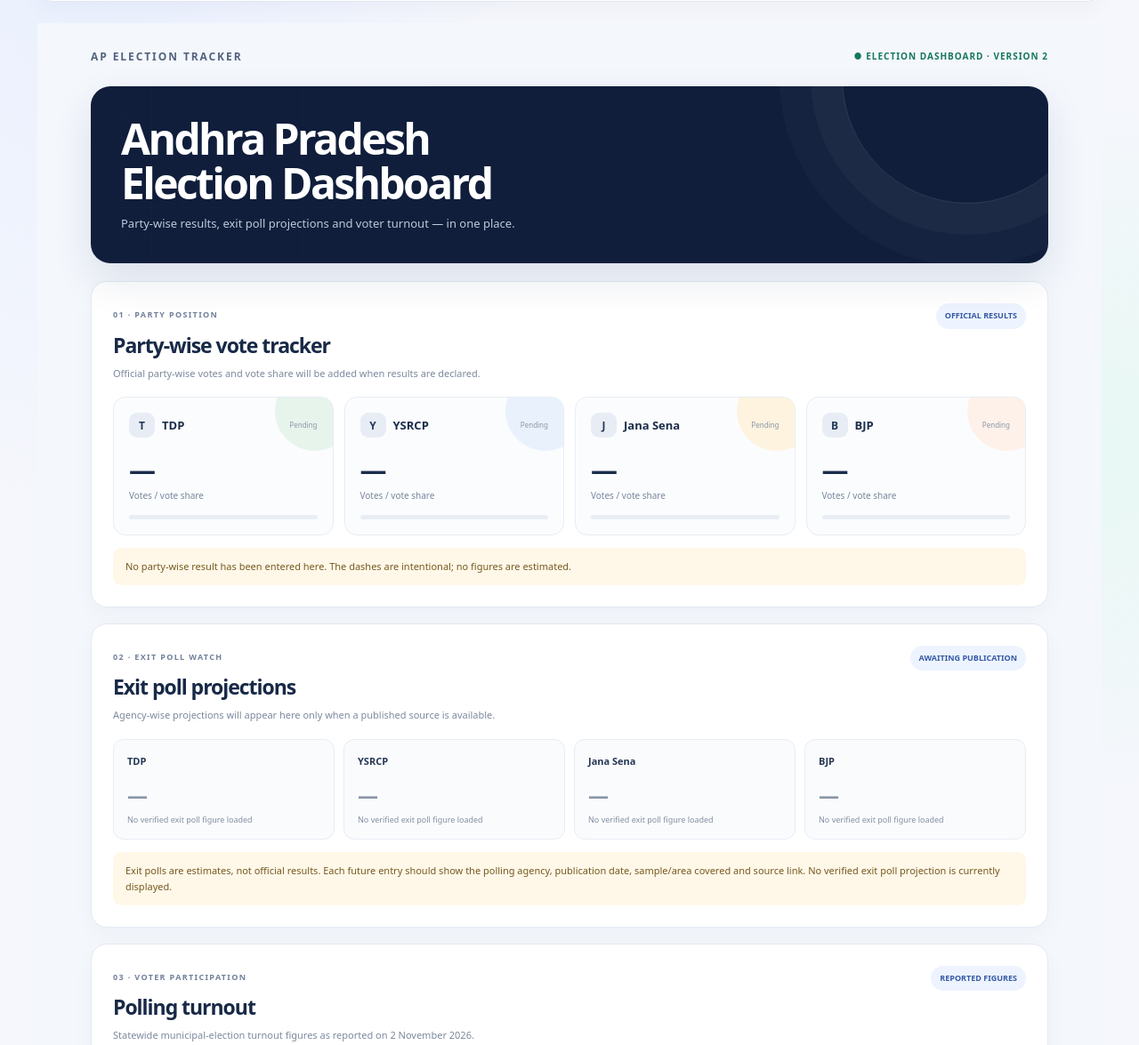
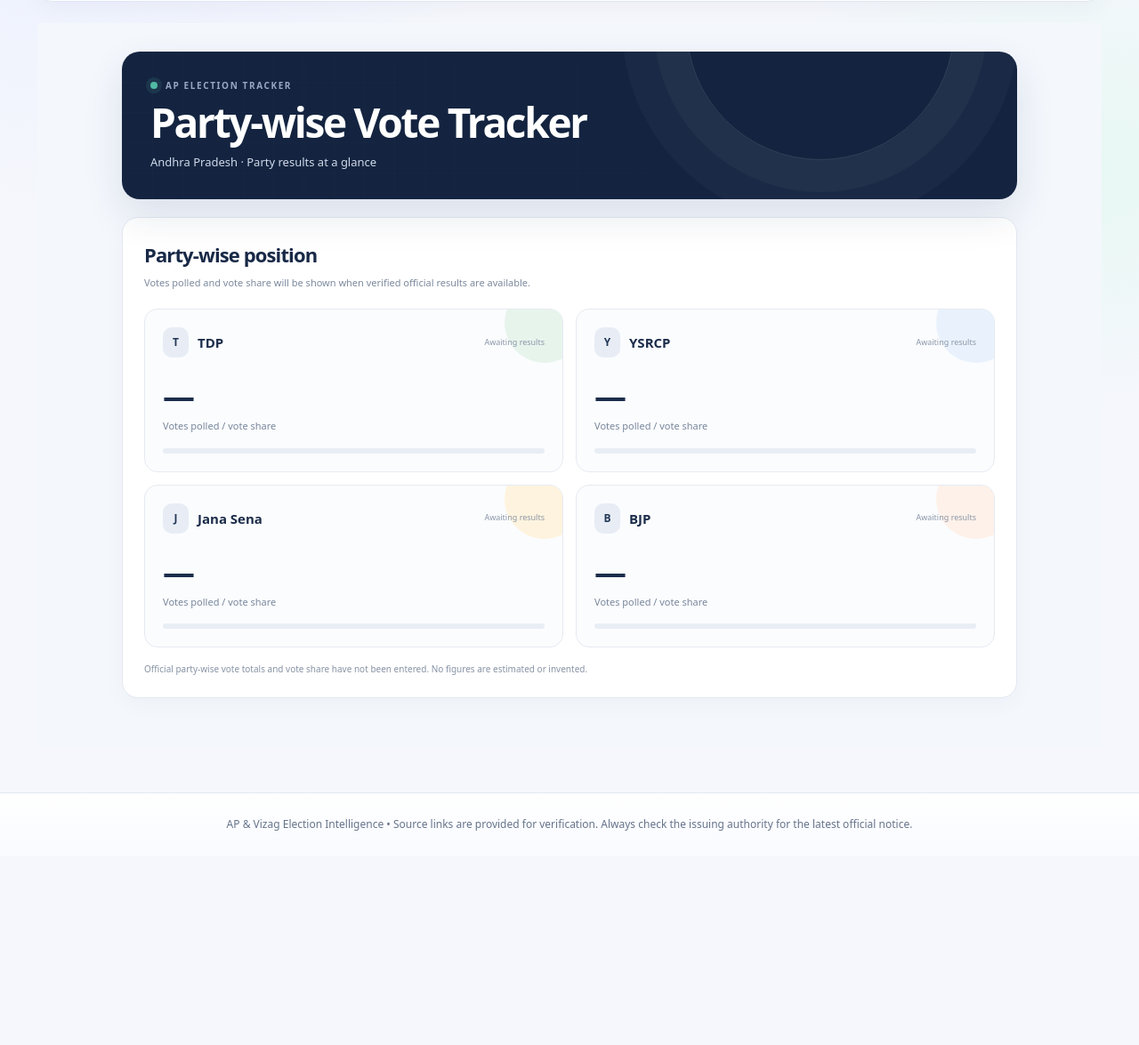
Before and after one commit to devops-integrated/ap-vizag-election-tracker, a plain HTML site: page index.html in a window 1280 px wide. Shown: the part 444-1619 px from the top of the page at 89% size. After the commit the page ends 1407 px from the top, so only its background shows below. Drawn offline with Linux system fonts and the light colour scheme.

Commit message:
Keep homepage focused only on party-wise vote tracker

```diff
--- a/index.html
+++ b/index.html
@@ -345,87 +345,45 @@ button:focus-visible,a:focus-visible,input:focus-visible,select:focus-visible{ou
 </nav>
 <section id="dashboard" class="view">
 <style>
-/* Minimal party + polling dashboard */
-#dashboard{background:#f4f7fc;padding:28px 0 54px}
-#dashboard .simple-shell{max-width:1120px;margin:0 auto;padding:0 22px}
-#dashboard .simple-top{display:flex;justify-content:space-between;align-items:center;gap:16px;margin-bottom:24px}
-#dashboard .simple-brand{font-size:12px;font-weight:900;letter-spacing:.16em;color:#52627e}
-#dashboard .simple-live{font-size:10px;font-weight:800;letter-spacing:.1em;color:#16765e}
-#dashboard .simple-hero{padding:34px;border-radius:22px;background:#101e3b;color:#fff;margin-bottom:20px;position:relative;overflow:hidden}
-#dashboard .simple-hero:after{content:"";position:absolute;width:280px;height:280px;border:1px solid #ffffff20;border-radius:50%;right:-50px;top:-150px;box-shadow:0 0 0 35px #ffffff08,0 0 0 70px #ffffff06}
-#dashboard .simple-hero h2{font-size:clamp(30px,5vw,48px);line-height:1.04;letter-spacing:-.055em;margin:0 0 9px;position:relative;z-index:1}
-#dashboard .simple-hero p{margin:0;color:#bdc9dc;font-size:13px;position:relative;z-index:1}
-#dashboard .simple-section{background:#fff;border:1px solid #e3e9f2;border-radius:18px;padding:24px;margin:18px 0;box-shadow:0 8px 26px #162b4d08}
-#dashboard .simple-section-head{display:flex;justify-content:space-between;align-items:flex-start;gap:12px;margin-bottom:18px}
-#dashboard .simple-eyebrow{font-size:9px;letter-spacing:.15em;font-weight:900;color:#71809a}
-#dashboard .simple-section h3{font-size:23px;letter-spacing:-.045em;color:#182947;margin:6px 0 4px}
-#dashboard .simple-section-head p{font-size:11px;color:#7c899d;margin:0}
-#dashboard .simple-tag{padding:7px 10px;border-radius:20px;background:#edf4ff;color:#3659a4;font-size:9px;font-weight:850;white-space:nowrap}
-#dashboard .party-grid{display:grid;grid-template-columns:repeat(4,minmax(0,1fr));gap:12px}
-#dashboard .party-card{border:1px solid #e8edf4;border-radius:14px;padding:17px;background:#fbfcfe;min-width:0}
-#dashboard .party-card-top{display:flex;align-items:center;gap:8px;flex-wrap:wrap}
-#dashboard .party-mark{width:28px;height:28px;border-radius:9px;display:grid;place-items:center;background:#e8edf5;color:#243958;font-weight:900}
-#dashboard .party-name{font-size:13px;font-weight:900;color:#1b2c49}
-#dashboard .party-status{font-size:8px;color:#8b96a8;margin-left:auto}
-#dashboard .party-number{font-size:30px;line-height:1.2;font-weight:900;letter-spacing:-.05em;color:#1b2d4b;margin-top:19px}
-#dashboard .party-caption{font-size:10px;color:#78869b;margin-top:2px}
-#dashboard .party-track{height:5px;background:#e9eef5;border-radius:8px;margin-top:14px;overflow:hidden}
+#dashboard{background:#f4f7fc;padding:32px 0 56px}
+#dashboard .party-only-shell{max-width:1050px;margin:0 auto;padding:0 22px}
+#dashboard .party-only-head{padding:30px 32px;border-radius:20px;background:#142440;color:#fff;margin-bottom:20px}
+#dashboard .party-only-head .eyebrow{font-size:10px;letter-spacing:.16em;font-weight:900;color:#b9c9e5}
+#dashboard .party-only-head h2{font-size:clamp(30px,5vw,46px);line-height:1.08;letter-spacing:-.05em;margin:9px 0}
+#dashboard .party-only-head p{font-size:13px;color:#cfdaea;margin:0}
+#dashboard .party-only-panel{background:#fff;border:1px solid #e3e9f2;border-radius:18px;padding:24px;box-shadow:0 8px 26px #162b4d08}
+#dashboard .party-only-panel h3{font-size:22px;letter-spacing:-.04em;color:#182947;margin:0 0 5px}
+#dashboard .party-only-panel .intro{font-size:11px;color:#7c899d;margin:0 0 20px}
+#dashboard .party-grid{display:grid;grid-template-columns:repeat(2,minmax(0,1fr));gap:14px}
+#dashboard .party-card{border:1px solid #e5eaf2;border-radius:15px;padding:20px;background:#fbfcfe;min-width:0}
+#dashboard .party-card-top{display:flex;align-items:center;gap:10px}
+#dashboard .party-mark{width:34px;height:34px;border-radius:10px;display:grid;place-items:center;background:#e8edf5;color:#243958;font-weight:900}
+#dashboard .party-name{font-size:15px;font-weight:900;color:#1b2c49}
+#dashboard .party-status{font-size:9px;color:#8b96a8;margin-left:auto}
+#dashboard .party-number{font-size:36px;line-height:1.2;font-weight:900;letter-spacing:-.05em;color:#1b2d4b;margin-top:22px}
+#dashboard .party-caption{font-size:11px;color:#78869b;margin-top:3px}
+#dashboard .party-track{height:6px;background:#e9eef5;border-radius:8px;margin-top:16px;overflow:hidden}
 #dashboard .party-track span{display:block;width:0;height:100%;background:#7d91b4}
-#dashboard .exit-grid{display:grid;grid-template-columns:repeat(4,minmax(0,1fr));gap:10px}
-#dashboard .exit-card{padding:15px;border:1px solid #e7ecf3;border-radius:12px;background:#fafbfd}
-#dashboard .exit-party{font-size:11px;font-weight:900;color:#253754}
-#dashboard .exit-value{font-size:23px;font-weight:900;color:#8a96a8;margin:12px 0 2px}
-#dashboard .exit-caption{font-size:9px;color:#8490a2;line-height:1.5}
-#dashboard .poll-turnout-stats{display:grid;grid-template-columns:repeat(3,minmax(0,1fr));gap:11px}
-#dashboard .poll-turnout-stats article{padding:17px;border:1px solid #e5eaf2;border-radius:12px;background:#fbfcfe;display:flex;flex-direction:column;gap:5px}
-#dashboard .poll-stat-label{font-size:9px;letter-spacing:.12em;font-weight:850;color:#8390a5}
-#dashboard .poll-turnout-stats strong{font-size:clamp(24px,3vw,34px);line-height:1.2;letter-spacing:-.055em;color:#17294a;font-variant-numeric:tabular-nums}
-#dashboard .poll-turnout-stats small{font-size:10px;color:#78859a}
-#dashboard .poll-note{margin:14px 0 0;padding:12px 14px;border-radius:9px;background:#fff8e9;color:#76591d;font-size:11px;line-height:1.6}
-#dashboard .simple-sources{display:flex;gap:14px;flex-wrap:wrap;margin-top:13px}
-#dashboard .simple-sources a{font-size:10px;font-weight:800;color:#3157c8;text-decoration:none}
-#dashboard .simple-sources a:hover{text-decoration:underline}
-#dashboard .simple-footer{text-align:center;color:#8a96a8;font-size:10px;padding:14px}
-@media(max-width:760px){#dashboard .party-grid,#dashboard .exit-grid{grid-template-columns:repeat(2,minmax(0,1fr))}}
-@media(max-width:520px){#dashboard{padding-top:16px}#dashboard .simple-shell{padding:0 12px}#dashboard .simple-hero{padding:25px 20px}#dashboard .simple-section{padding:17px}.poll-turnout-stats{grid-template-columns:1fr}#dashboard .simple-section-head{flex-direction:column}}
+#dashboard .party-only-note{font-size:10px;color:#8793a5;margin:16px 0 0;line-height:1.6}
+@media(max-width:560px){#dashboard{padding:18px 0 36px}#dashboard .party-only-shell{padding:0 12px}#dashboard .party-only-head{padding:24px 20px}#dashboard .party-only-panel{padding:16px}#dashboard .party-grid{grid-template-columns:1fr}}
 </style>
-<div class="simple-shell">
-  <div class="simple-top"><span class="simple-brand">AP ELECTION TRACKER</span><span class="simple-live">● ELECTION DASHBOARD · VERSION 2</span></div>
-  <header class="simple-hero"><h2>Andhra Pradesh<br>Election Dashboard</h2><p>Party-wise results, exit poll projections and voter turnout — in one place.</p></header>
-
-  <section class="simple-section" aria-labelledby="partyOverviewTitle">
-    <div class="simple-section-head"><div><span class="simple-eyebrow">01 · PARTY POSITION</span><h3 id="partyOverviewTitle">Party-wise vote tracker</h3><p>Official party-wise votes and vote share will be added when results are declared.</p></div><span class="simple-tag">OFFICIAL RESULTS</span></div>
+<div class="party-only-shell">
+  <header class="party-only-head">
+    <div class="eyebrow">AP ELECTION TRACKER</div>
+    <h2>Party-wise Vote Tracker</h2>
+    <p>Andhra Pradesh · Party results at a glance</p>
+  </header>
+  <section class="party-only-panel" aria-labelledby="partyOverviewTitle">
+    <h3 id="partyOverviewTitle">Party-wise position</h3>
+    <p class="intro">Votes polled and vote share will be shown when verified official results are available.</p>
     <div class="party-grid">
-      <article class="party-card party-tdp"><div class="party-card-top"><span class="party-mark">T</span><span class="party-name">TDP</span><span class="party-status">Pending</span></div><div class="party-number">—</div><div class="party-caption">Votes / vote share</div><div class="party-track"><span></span></div></article>
-      <article class="party-card party-ysrcp"><div class="party-card-top"><span class="party-mark">Y</span><span class="party-name">YSRCP</span><span class="party-status">Pending</span></div><div class="party-number">—</div><div class="party-caption">Votes / vote share</div><div class="party-track"><span></span></div></article>
-      <article class="party-card party-jsp"><div class="party-card-top"><span class="party-mark">J</span><span class="party-name">Jana Sena</span><span class="party-status">Pending</span></div><div class="party-number">—</div><div class="party-caption">Votes / vote share</div><div class="party-track"><span></span></div></article>
-      <article class="party-card party-bjp"><div class="party-card-top"><span class="party-mark">B</span><span class="party-name">BJP</span><span class="party-status">Pending</span></div><div class="party-number">—</div><div class="party-caption">Votes / vote share</div><div class="party-track"><span></span></div></article>
+      <article class="party-card party-tdp"><div class="party-card-top"><span class="party-mark">T</span><span class="party-name">TDP</span><span class="party-status">Awaiting results</span></div><div class="party-number">—</div><div class="party-caption">Votes polled / vote share</div><div class="party-track"><span></span></div></article>
+      <article class="party-card party-ysrcp"><div class="party-card-top"><span class="party-mark">Y</span><span class="party-name">YSRCP</span><span class="party-status">Awaiting results</span></div><div class="party-number">—</div><div class="party-caption">Votes polled / vote share</div><div class="party-track"><span></span></div></article>
+      <article class="party-card party-jsp"><div class="party-card-top"><span class="party-mark">J</span><span class="party-name">Jana Sena</span><span class="party-status">Awaiting results</span></div><div class="party-number">—</div><div class="party-caption">Votes polled / vote share</div><div class="party-track"><span></span></div></article>
+      <article class="party-card party-bjp"><div class="party-card-top"><span class="party-mark">B</span><span class="party-name">BJP</span><span class="party-status">Awaiting results</span></div><div class="party-number">—</div><div class="party-caption">Votes polled / vote share</div><div class="party-track"><span></span></div></article>
     </div>
-    <p class="poll-note">No party-wise result has been entered here. The dashes are intentional; no figures are estimated.</p>
+    <p class="party-only-note">Official party-wise vote totals and vote share have not been entered. No figures are estimated or invented.</p>
   </section>
-
-  <section class="simple-section" aria-labelledby="exitPollTitle">
-    <div class="simple-section-head"><div><span class="simple-eyebrow">02 · EXIT POLL WATCH</span><h3 id="exitPollTitle">Exit poll projections</h3><p>Agency-wise projections will appear here only when a published source is available.</p></div><span class="simple-tag">AWAITING PUBLICATION</span></div>
-    <div class="exit-grid">
-      <article class="exit-card"><div class="exit-party">TDP</div><div class="exit-value">—</div><div class="exit-caption">No verified exit poll figure loaded</div></article>
-      <article class="exit-card"><div class="exit-party">YSRCP</div><div class="exit-value">—</div><div class="exit-caption">No verified exit poll figure loaded</div></article>
-      <article class="exit-card"><div class="exit-party">Jana Sena</div><div class="exit-value">—</div><div class="exit-caption">No verified exit poll figure loaded</div></article>
-      <article class="exit-card"><div class="exit-party">BJP</div><div class="exit-value">—</div><div class="exit-caption">No verified exit poll figure loaded</div></article>
-    </div>
-    <p class="poll-note">Exit polls are estimates, not official results. Each future entry should show the polling agency, publication date, sample/area covered and source link. No verified exit poll projection is currently displayed.</p>
-  </section>
-
-  <section class="simple-section" aria-labelledby="pollTurnoutTitle">
-    <div class="simple-section-head"><div><span class="simple-eyebrow">03 · VOTER PARTICIPATION</span><h3 id="pollTurnoutTitle">Polling turnout</h3><p>Statewide municipal-election turnout figures as reported on 2 November 2026.</p></div><span class="simple-tag">REPORTED FIGURES</span></div>
-    <div class="poll-turnout-stats">
-      <article><span class="poll-stat-label">STATEWIDE TURNOUT</span><strong>60.96%</strong><small>Reported voter participation</small></article>
-      <article><span class="poll-stat-label">VOTES CAST</span><strong>59,06,255</strong><small>Votes reported cast</small></article>
-      <article><span class="poll-stat-label">REGISTERED VOTERS</span><strong>96,89,061</strong><small>Across 92 ULBs in the report</small></article>
-    </div>
-    <p class="poll-note">GVMC-specific turnout is not separately verified in the statewide report. Turnout is not the same as party vote share. Repolling was separately reported at 12 polling stations across six ULBs.</p>
-    <div class="simple-sources"><a href="https://demo8.cgg.gov.in/apsec/getVoterTurnOutCanPortal" target="_blank" rel="noopener noreferrer">APSEC turnout portal ↗</a><a href="https://www.newindianexpress.com/states/andhra-pradesh/2026/Nov/02/andhra-pradesh-records-6096-per-cent-voter-turnout-in-ulb-elections" target="_blank" rel="noopener noreferrer">Turnout report ↗</a><a href="https://www.hindustantimes.com/india-news/repolling-begins-at-12-polling-stations-in-six-ulbs-in-andhra-101793594244486.html" target="_blank" rel="noopener noreferrer">Repoll report ↗</a></div>
-  </section>
-  <div class="simple-footer">AP Election Tracker · Figures are labelled by source and verification status</div>
 </div>
 </section>
 <section id="statements" class="view hidden">
```
